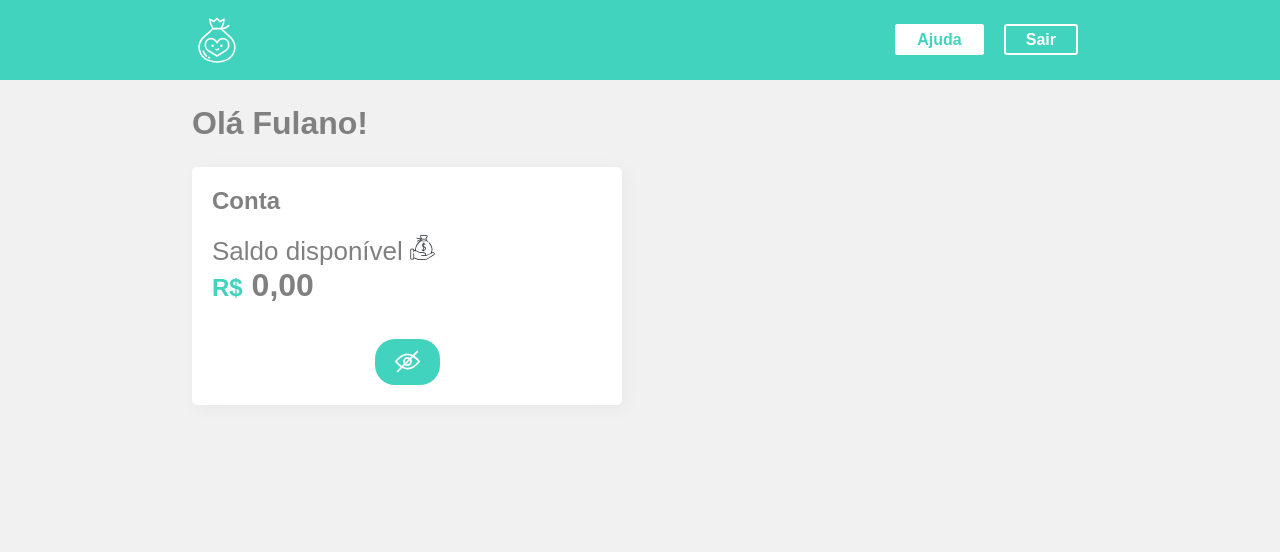
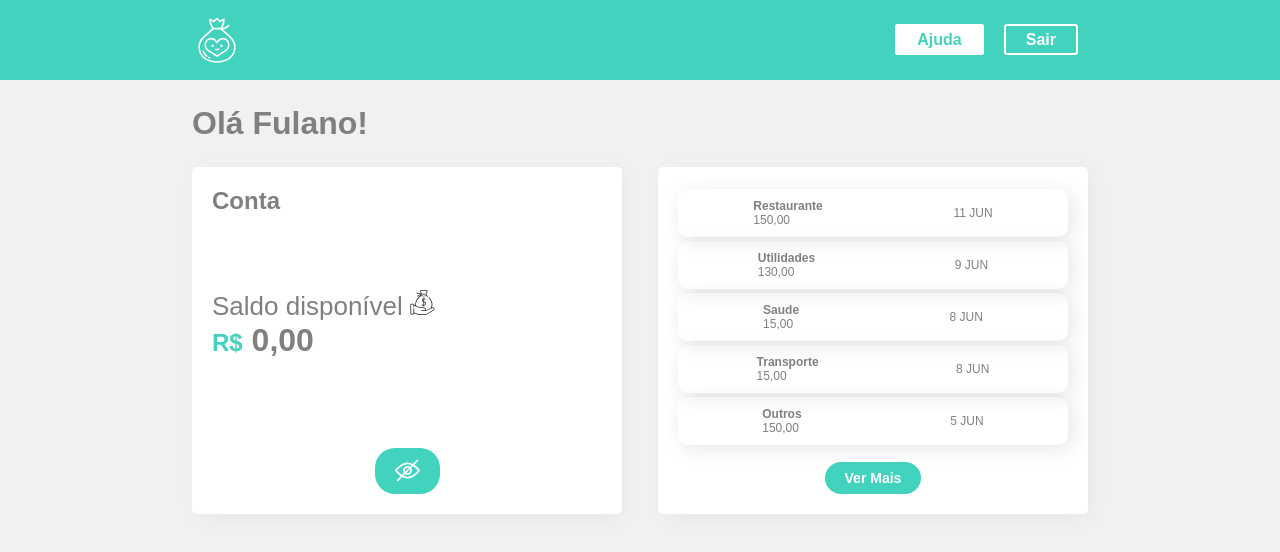
Before and after one commit to lucsimao/alura-react-styled-components, a React (Create React App) app: page / in a window 1280 px wide. Shown: the top 552 px of the page. Built offline with nearby package versions, Linux system fonts and the light colour scheme; the HTML template or start-up script is replaced by a standard one.

Commit message:
feat: create Item component

```diff
--- a/src/Components/Container/index.jsx
+++ b/src/Components/Container/index.jsx
@@ -1,6 +1,7 @@
 import React from "react";
 import styled from "styled-components";
 import Conta from "../Conta";
+import Extrato from "../Extrato";
 import Titulo from "../Titulo";
 
 const Container = styled.div`
@@ -25,6 +26,7 @@
       <Titulo>Olá Fulano!</Titulo>
       <Conteudo>
         <Conta />
+        <Extrato />
       </Conteudo>
     </Container>
   );
--- /dev/null
+++ b/src/Components/Extrato/index.jsx
@@ -0,0 +1,19 @@
+import React from "react";
+import { extratoLista } from "../../info";
+import Items from "../Items";
+import { Botao, Box } from "../UI/index";
+
+const Extrato = () => {
+  return (
+    <>
+      <Box>
+        {extratoLista.updates.map(({ id, type, from, value, date }) => {
+          return <Items key={id} type={type} from={value} date={date} />;
+        })}
+        <Botao>Ver Mais</Botao>
+      </Box>
+    </>
+  );
+};
+
+export default Extrato;
--- /dev/null
+++ b/src/Components/Item/index.jsx
@@ -0,0 +1,21 @@
+import React from "react";
+import styled from "styled-components";
+
+const Item = styled.div`
+  display: flex;
+  flex-direction: column;
+
+  .text {
+    font-weight: bold;
+  }
+`;
+
+export default ({ type, from, value }) => {
+  return (
+    <Item>
+      <span className="text">{type}</span>
+      <span>{from}</span>
+      <span>{value}</span>
+    </Item>
+  );
+};
--- /dev/null
+++ b/src/Components/Items/index.jsx
@@ -0,0 +1,23 @@
+import React from "react";
+import styled from "styled-components";
+import Item from "../Item";
+
+const Items = styled.div`
+  box-shadow: 4px 4px 20px 0px rgba(0, 0, 0, 0.1);
+  border-radius: 10px;
+  margin: 2px 0;
+  display: flex;
+  align-items: center;
+  justify-content: space-around;
+  padding: 10px;
+  font-size: 12px;
+`;
+
+export default (props) => {
+  return (
+    <Items>
+      <Item {...props}></Item>
+      <span>{props.date}</span>
+    </Items>
+  );
+};
```
